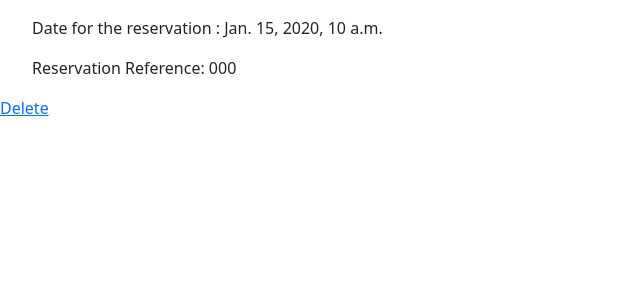
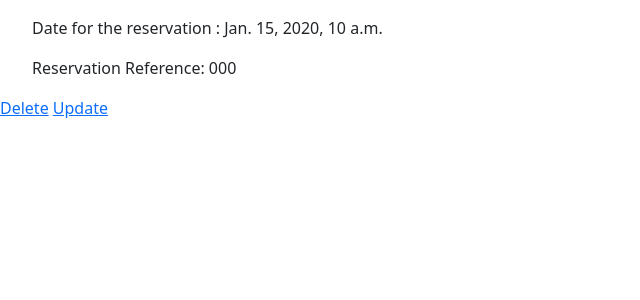
Before and after one commit to rfpotrero/alfresco, a Django app: template templates/search_reservation.html in a window 1280 px wide. Shown: the part 272-572 px from the top of the page, without its empty margins (0-640 px from the left). Run offline with Django 4.2, Linux system fonts and the light colour scheme; the template is opened without the code that fills it: values that come from a table or form of the project are taken from there, others are empty; tables that the repository leaves empty hold one stand-in row (values such as "Sample post"); some libraries are stand-ins or nearby versions.

Commit message:
Add update to search_reservation.html
Adding update option to search_reservation to update an
existing reservation. #29

```diff
--- a/templates/search_reservation.html
+++ b/templates/search_reservation.html
@@ -14,5 +14,6 @@
 
 
     <a href="{% url 'delete_reservation' reservation.reservation_code %}">Delete</a>
+    <a href="{% url 'update_reservation' reservation.reservation_code %}">Update</a>
 
 {% endblock %}
```
